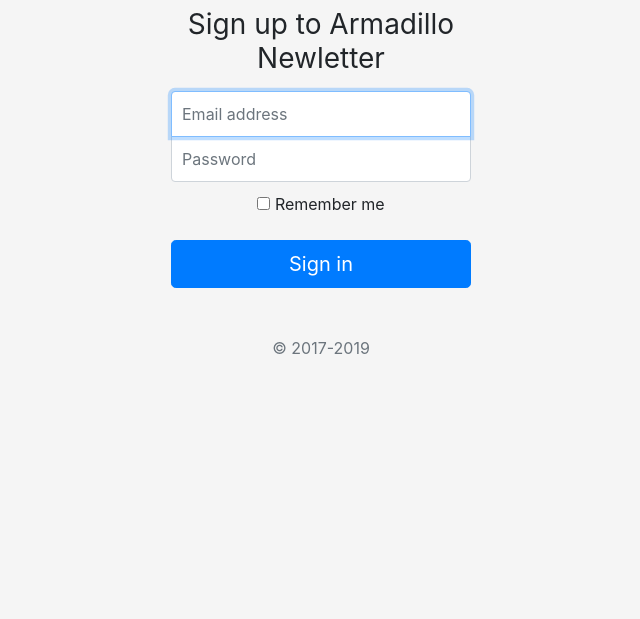
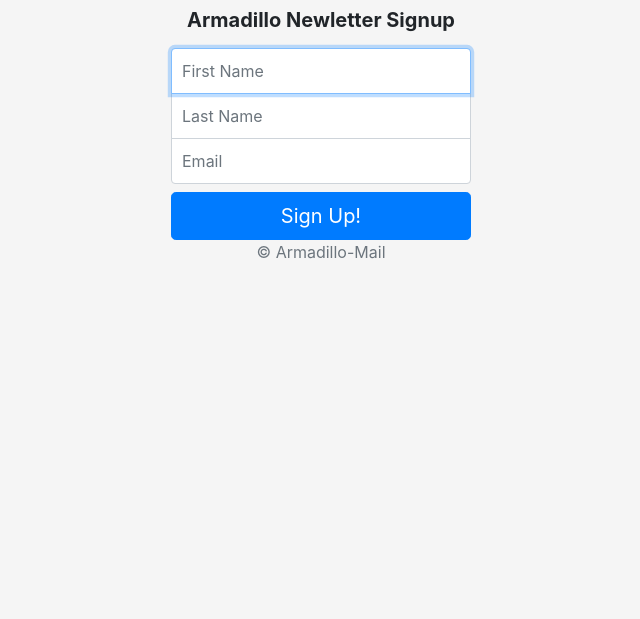
Before and after one commit to TamirIzhak/Newsletter-signup, a website: page signup.html in a window 1280 px wide. Shown: the part 181-800 px from the top of the page, without its empty margins (319-959 px from the left). Drawn offline with nearby package versions, Linux system fonts and the light colour scheme.

Commit message:
finished styling the signup page

```diff
--- a/signup.html
+++ b/signup.html
@@ -19,18 +19,14 @@
 <body class="text-center">
     <form class="form-signin">
         <img class="mb-4 logo" src="/images/Armadillogo.svg" alt="armadillogo" width="110" height="110">
-        <h1 class="h3 mb-3 font-weight-normal">Sign up to Armadillo Newletter</h1>
-        <label for="inputEmail" class="sr-only">Email address</label>
-        <input type="email" id="inputEmail" class="form-control" placeholder="Email address" required autofocus>
-        <label for="inputPassword" class="sr-only">Password</label>
-        <input type="password" id="inputPassword" class="form-control" placeholder="Password" required>
-        <div class="checkbox mb-3">
-            <label>
-                <input type="checkbox" value="remember-me"> Remember me
-            </label>
-        </div>
-        <button class="btn btn-lg btn-primary btn-block" type="submit">Sign in</button>
-        <p class="mt-5 mb-3 text-muted">&copy; 2017-2019</p>
+        <h1 class="h5 mb-3 font-weight-bold">Armadillo Newletter Signup</h1>
+
+        <input type="text" class="form-control top" placeholder="First Name" required autofocus>
+        <input type="text" class="form-control middle" placeholder="Last Name" required autofocus>
+        <input type="email" id="inputPassword" class="form-control bottom" placeholder="Email" required>
+
+        <button class="btn btn-lg btn-primary btn-block mt-2" type="submit">Sign Up!</button>
+        <p class="mb-3 text-muted">&copy; Armadillo-Mail</p>
     </form>
 </body>
 
--- a/styles.css
+++ b/styles.css
@@ -1,5 +1,3 @@
-
-
     body {
         height: 100%;
         display: -ms-flexbox;
@@ -35,30 +33,29 @@
     }
 
     .form-signin input[type="email"] {
-        margin-bottom: -1px;
-        border-bottom-right-radius: 0;
-        border-bottom-left-radius: 0;
+        border-bottom-right-radius: 1;
+        border-bottom-left-radius: 1;
+        border-top-left-radius: 0;
+        border-top-right-radius: 0;
+        margin-top: -1px;
     }
 
-    .form-signin input[type="password"] {
-        margin-bottom: 10px;
-        border-top-left-radius: 0;
-        border-top-right-radius: 0;
+    .middle {
+        border-radius: 0;
     }
-
-    .bd-placeholder-img {
-        font-size: 1.125rem;
-        text-anchor: middle;
-        -webkit-user-select: none;
-        -moz-user-select: none;
-        -ms-user-select: none;
-        user-select: none;
+    .top {
+        margin-bottom: -1px;
+        border-bottom-left-radius: 0;
+        border-bottom-right-radius: 0;
     }
 
     .logo {
         border-radius: 1rem;
+        border-style: solid;
+        border-color: silver;
+        border-width: 0.1rem;
+    }
 
-    }
     @media (min-width: 768px) {
         .bd-placeholder-img-lg {
             font-size: 3.5rem;
```
